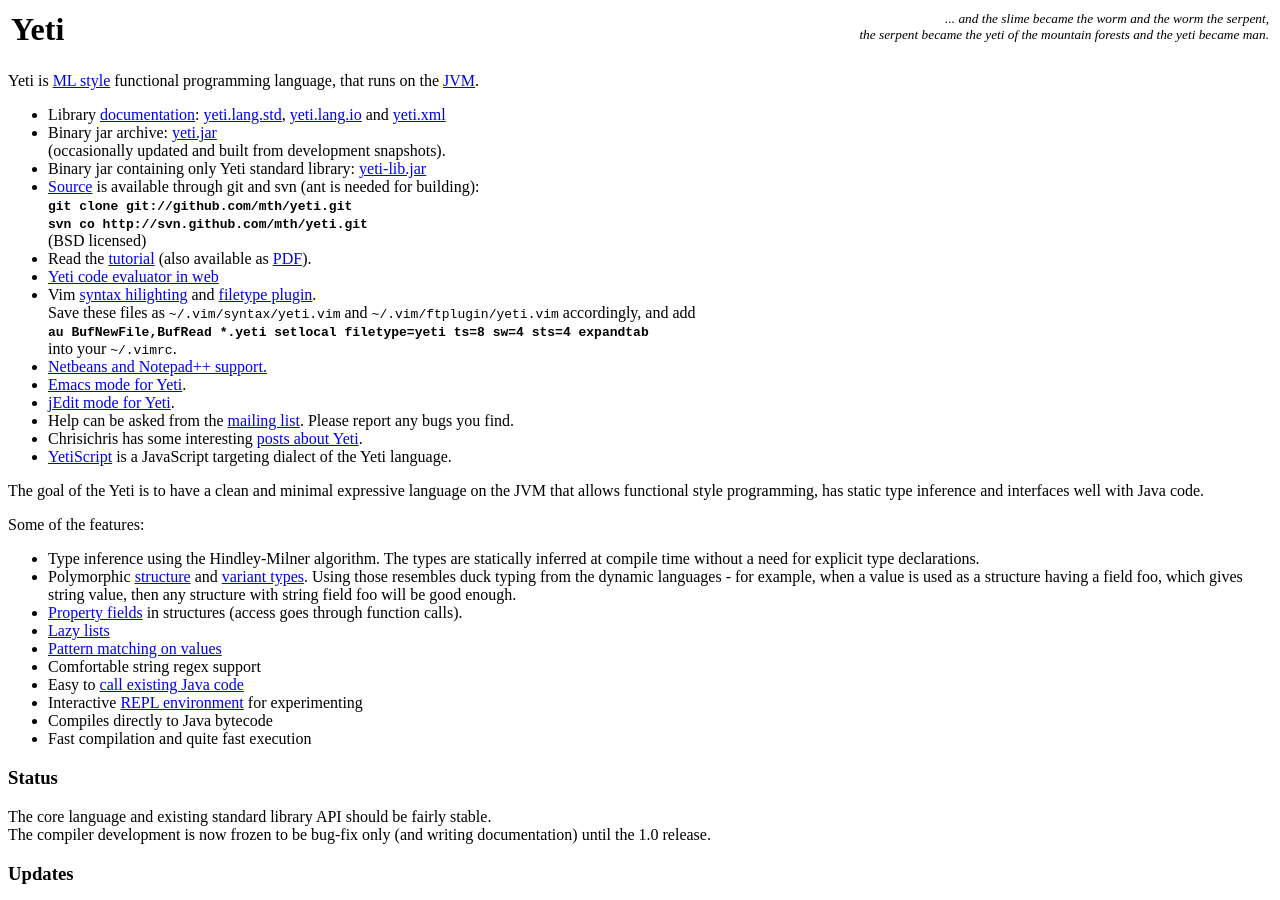
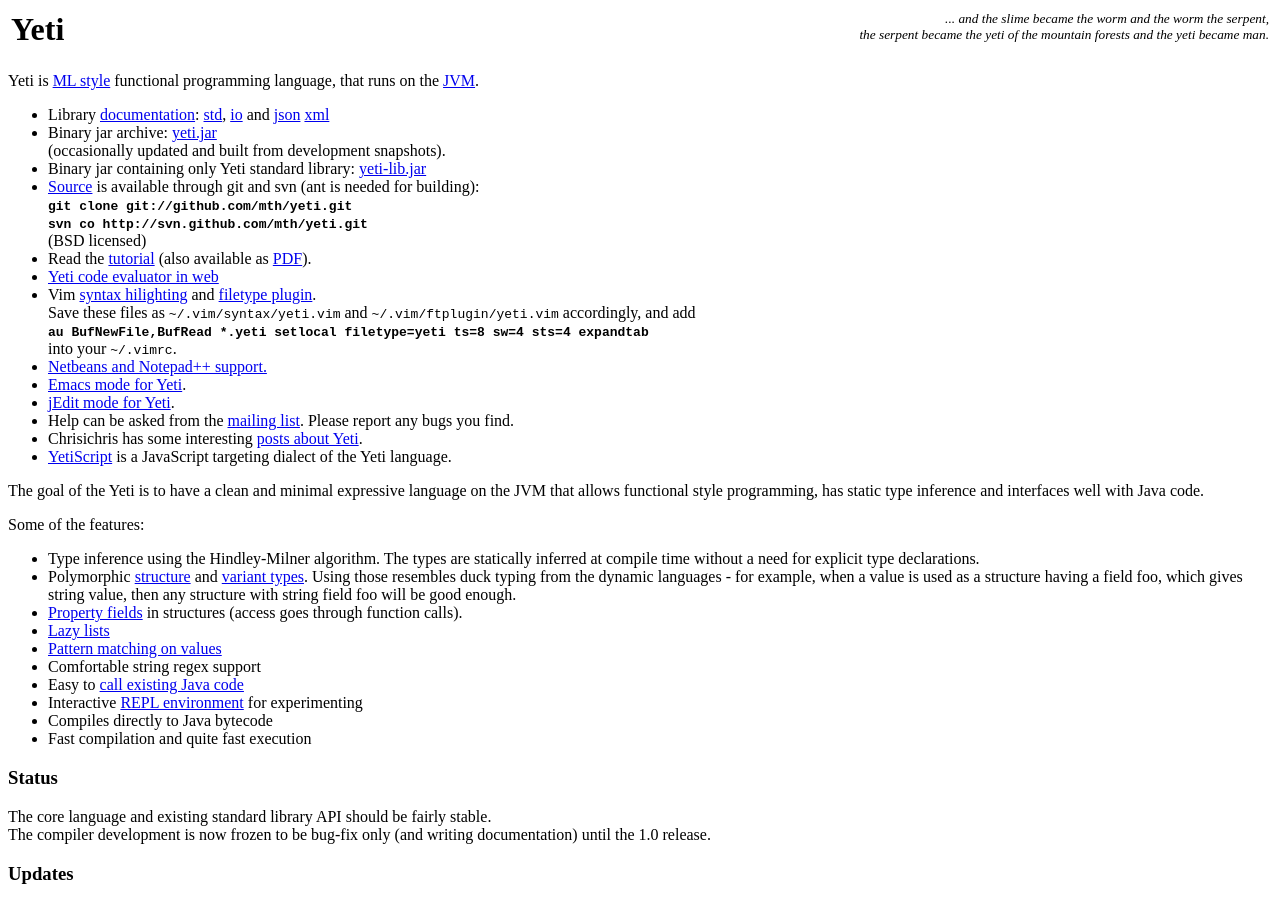
Before and after one commit to mth/mth.github.com, a Jekyll site: the page built from yeti/index.html, in a window 1280 px wide and 900 px high. Built offline with Jekyll 4.4.1, drawn with Linux system fonts in a browser that asks for light colours; Markdown is read by kramdown in place of the engine named in the settings.

Commit message:
json library doc

```diff
--- a/yeti/index.html
+++ b/yeti/index.html
@@ -10,9 +10,10 @@
 <a href="http://java.sun.com/docs/books/jvms/second_edition/html/VMSpecTOC.doc.html">JVM</a>.
 <ul><li>Library
 <a href="http://dot.planet.ee/yeti/docs/latest/">documentation</a>:
-<a href="http://dot.planet.ee/yeti/docs/latest/yeti.lang.std.html">yeti.lang.std</a>,
-<a href="http://dot.planet.ee/yeti/docs/latest/yeti.lang.io.html">yeti.lang.io</a> and
-<a href="http://dot.planet.ee/yeti/docs/latest/yeti.xml.html">yeti.xml</a>
+<a href="http://dot.planet.ee/yeti/docs/latest/yeti.lang.std.html">std</a>,
+<a href="http://dot.planet.ee/yeti/docs/latest/yeti.lang.io.html">io</a> and
+<a href="http://dot.planet.ee/yeti/docs/latest/yeti.json.html">json</a>
+<a href="http://dot.planet.ee/yeti/docs/latest/yeti.xml.html">xml</a>
 <li>Binary jar archive: <a href="http://dot.planet.ee/yeti/yeti.jar">yeti.jar</a><br>
 (occasionally updated and built from development snapshots).
 <li>Binary jar containing only Yeti standard library:
```
